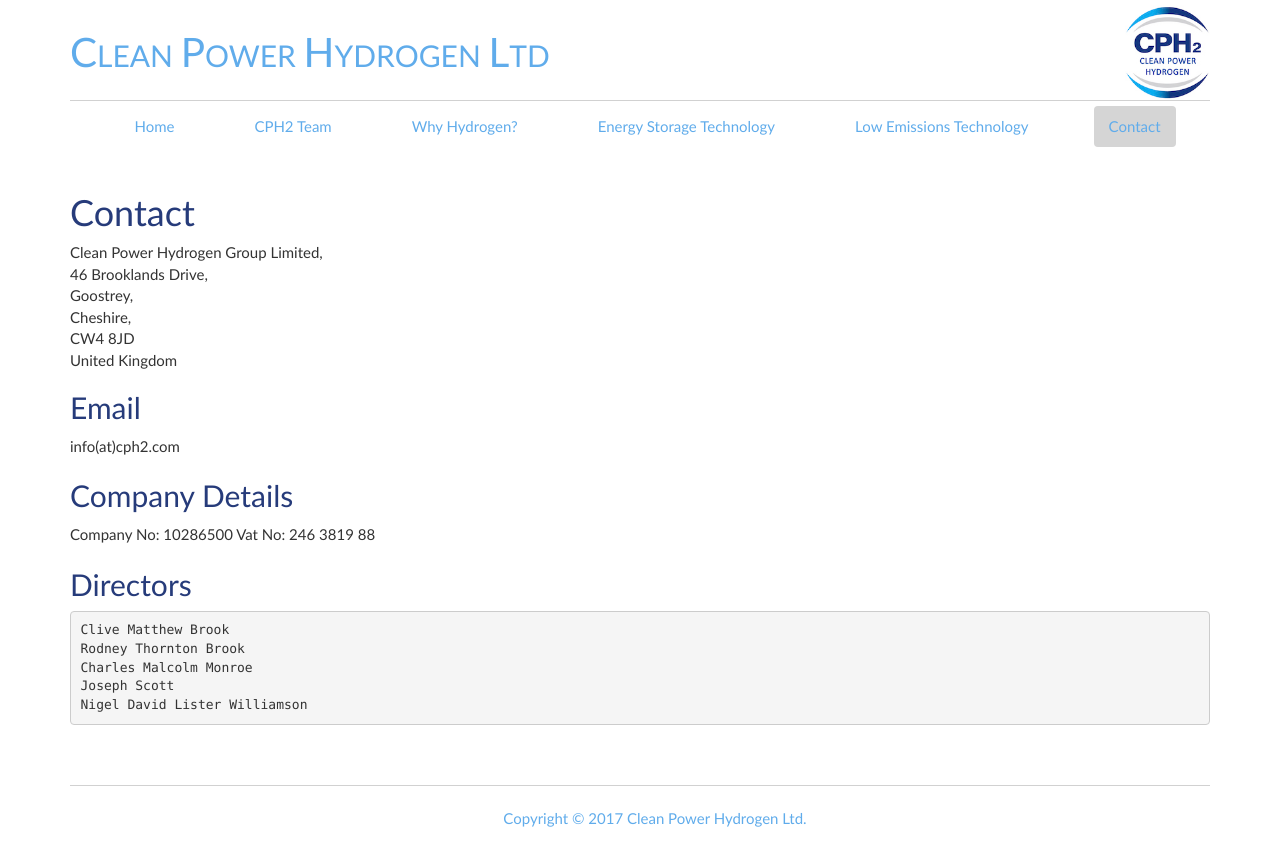
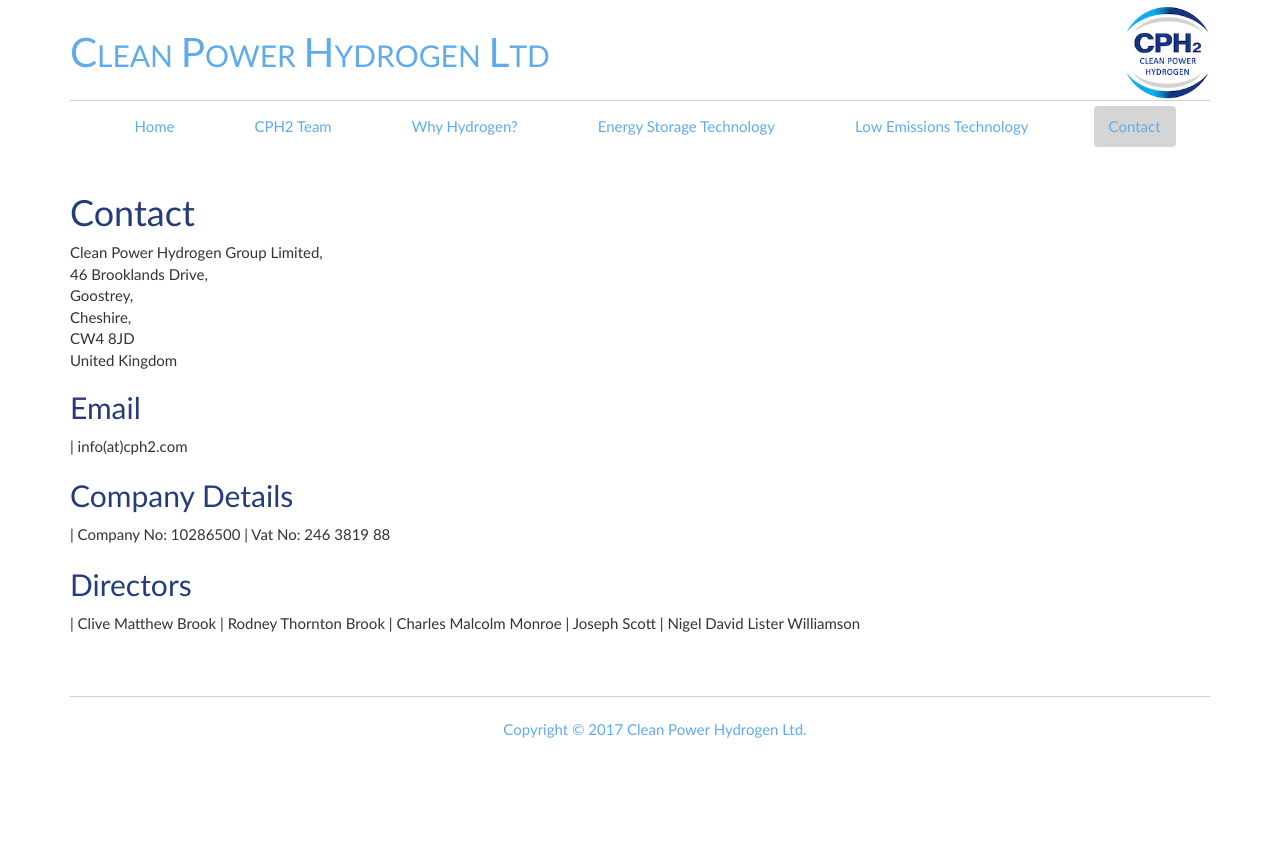
Before and after one commit to tcranston/cit-cph2, a Jekyll site: the page built from Contact/index.md, in a window 1280 px wide. Shown: the top 866 px of the page. Built offline with Jekyll 4.4.1, drawn with Linux system fonts in a browser that asks for light colours.

```diff
--- a/Contact/index.md
+++ b/Contact/index.md
@@ -14,19 +14,19 @@ permalink: /contact/
 
 Email
 ------------------------------
- info(at)cph2.com
+| info(at)cph2.com
 
 
 Company Details
 ------------------------------
- Company No:	10286500
- Vat No:	246 3819 88
+| Company No:	10286500
+| Vat No:	246 3819 88
 
 
 Directors
 ------------------------------
-	Clive Matthew Brook
-	Rodney Thornton Brook
-	Charles Malcolm Monroe
-	Joseph Scott
-	Nigel David Lister Williamson
+| Clive Matthew Brook
+| Rodney Thornton Brook
+| Charles Malcolm Monroe
+| Joseph Scott
+| Nigel David Lister Williamson
```
